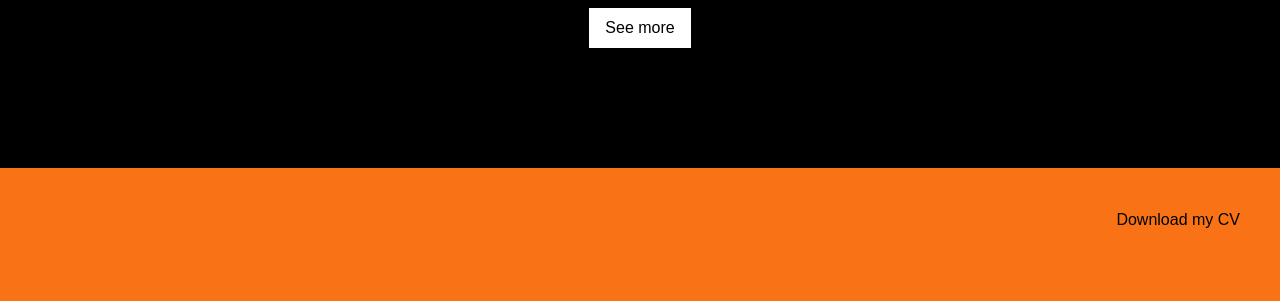
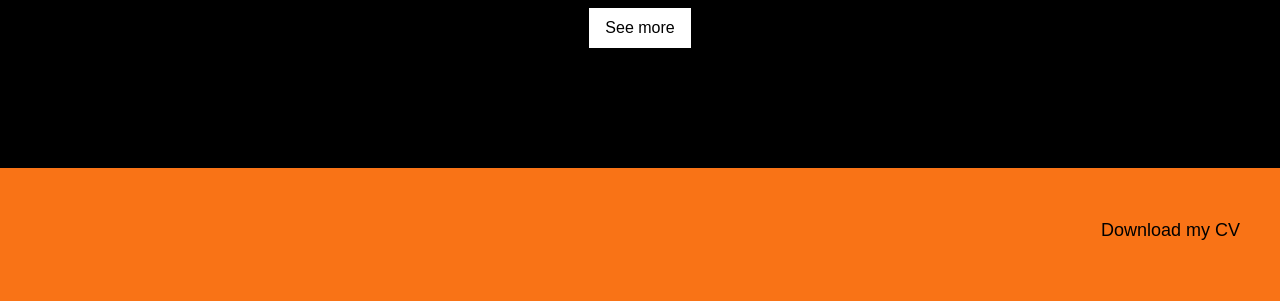
Before and after one commit to knopmickael/knopmickael.github.io, a plain HTML site: page docs/index.html in a window 1280 px wide. Shown: the part 632-933 px from the top of the page. Drawn offline with nearby package versions, Linux system fonts and the light colour scheme; a web font is replaced by a local one.

Commit message:
upd download cv link

```diff
--- a/docs/index.html
+++ b/docs/index.html
@@ -76,7 +76,15 @@
             Kubernetes, CI/CD pipelines and cloud programming.
           </p>
         </div>
-        <a href="./assets/mickael-knop.pdf" target="_blank" download class="hidden md:block absolute right-10 top-2 text-black hover:underline">Download my CV</a>
+        <a
+          href="./assets/mickael-knop.pdf"
+          target="_blank"
+          download
+          class="text-xs lg:text-lg absolute bottom-6 lg:top-4 lg:right-10 text-black hover:underline"
+        >
+          <span class="lg:hidden">Click here to download my CV</span>
+          <span class="hidden lg:block">Download my CV</span>
+        </a>
       </section>
       <section
         id="experience"
@@ -164,13 +172,18 @@
         </div>
       </section>
     </main>
-    <footer class="bg-black text-white flex justify-center items-center flex-col py-16 text-center">
+    <footer
+      class="bg-black text-white flex justify-center items-center flex-col py-16 text-center"
+    >
       <small>
         ©
         <script>
           document.write(new Date().getFullYear());
         </script>
-        <span class="text-orange-500">Mickael Knop</span>.<br class="md:hidden"> All Rights Reserved.
+        <span class="text-orange-500">Mickael Knop</span>.<br
+          class="md:hidden"
+        />
+        All Rights Reserved.
       </small>
     </footer>
   </body>
```
